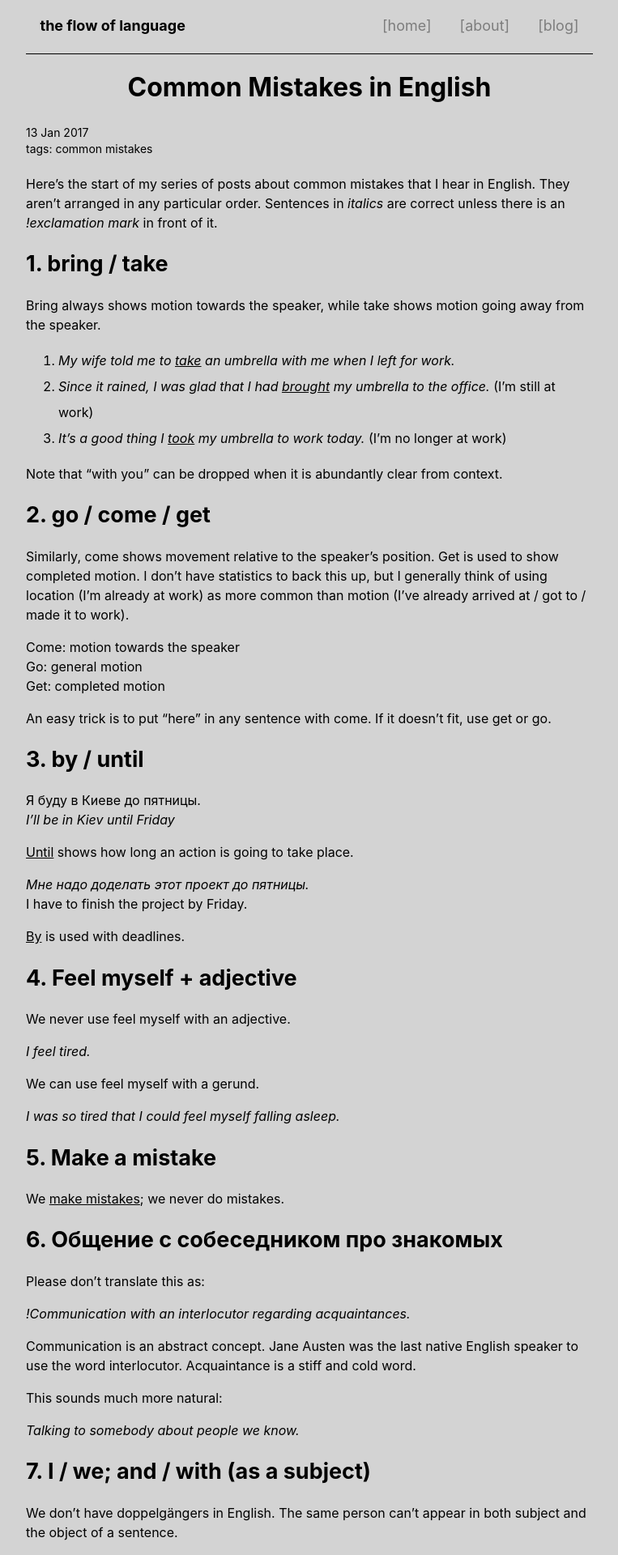
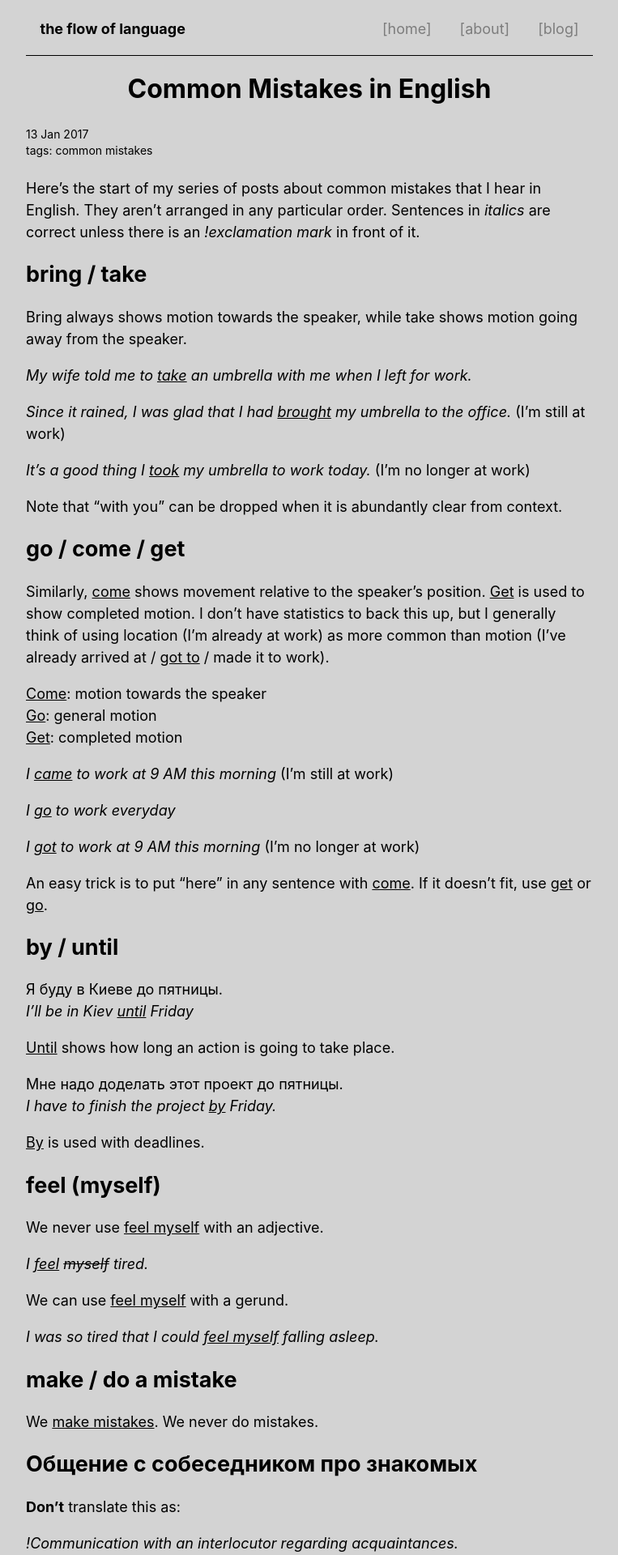
Before and after one commit to ZeroDeth/derekkedziora.github.io, a Jekyll site: the page built from _posts/2017-01-13-common-mistakes-in-english.md, in a window 1280 px wide. Shown: the top 1920 px of the page at 81% size, without its empty margins (258-1021 px from the left). Built offline with Jekyll 4.4.1, drawn with Linux system fonts in a browser that asks for light colours; comment, search, counter and statistics services are not loaded; some of the changed text lies outside the part shown.

Commit message:
format updated

```diff
--- a/_posts/2017-01-13-common-mistakes-in-english.md
+++ b/_posts/2017-01-13-common-mistakes-in-english.md
@@ -7,55 +7,63 @@ tags:
 
 Here's the start of my series of posts about common mistakes that I hear in English. They aren't arranged in any particular order. Sentences in *italics* are correct unless there is an *!exclamation mark* in front of it.
 
-## 1. bring / take
+## bring / take
 
 Bring always shows motion towards the speaker, while take shows motion going away from the speaker.
 
-1. *My wife told me to <u>take</u> an umbrella with me when I left for work.*
-2. *Since it rained, I was glad that I had <u>brought</u> my umbrella to the office.* (I'm still at work)
-3. *It's a good thing I <u>took</u> my umbrella to work today.* (I'm no longer at work)
+*My wife told me to <u>take</u> an umbrella with me when I left for work.*
+
+*Since it rained, I was glad that I had <u>brought</u> my umbrella to the office.* (I'm still at work)
+
+*It's a good thing I <u>took</u> my umbrella to work today.* (I'm no longer at work)
 
 Note that "with you" can be dropped when it is abundantly clear from context.
 
-## 2. go / come / get
+## go / come / get
 
-Similarly, come shows movement relative to the speaker's position. Get is used to show completed motion. I don't have statistics to back this up, but I generally think of using location (I'm already at work) as more common than motion (I've already arrived at / got to / made it to work).
+Similarly, <u>come</u> shows movement relative to the speaker's position. <u>Get</u> is used to show completed motion. I don't have statistics to back this up, but I generally think of using location (I'm already at work) as more common than motion (I've already arrived at / <u>got to</u> / made it to work).
 
-Come: motion towards the speaker
-Go: general motion
-Get: completed motion
+<u>Come</u>: motion towards the speaker
+<u>Go</u>: general motion
+<u>Get</u>: completed motion
 
-An easy trick is to put "here" in any sentence with come. If it doesn't fit, use get or go.
+*I <u>came</u> to work at 9 AM this morning* (I'm still at work)
 
-## 3. by / until
+*I <u>go</u> to work everyday*
+
+*I <u>got</u> to work at 9 AM this morning* (I'm no longer at work)
+
+An easy trick is to put "here" in any sentence with <u>come</u>. If it doesn't fit, use <u>get</u> or <u>go</u>.
+
+## by / until
 
 Я буду в Киеве до пятницы.
-*I'll be in Kiev until Friday*
+*I'll be in Kiev <u>until</u> Friday*
 
 <u>Until</u> shows how long an action is going to take place.
 
-*Мне надо доделать этот проект до пятницы.*
-I have to finish the project by Friday.
+Мне надо доделать этот проект до пятницы.
+*I have to finish the project <u>by</u> Friday.*
 
 <u>By</u> is used with deadlines.
 
-## 4. Feel myself + adjective
+## feel (myself)
 
-We never use feel myself with an adjective.
+We never use <u>feel myself</u> with an adjective.
 
-*I feel tired.*
+*I <u>feel</u> ~~myself~~ tired.*
 
-We can use feel myself with a gerund.
+We can use <u>feel myself</u> with a gerund.
 
-*I was so tired that I could feel myself falling asleep.*
+*I was so tired that I could <u>feel myself</u> falling asleep.*
 
-## 5. Make a mistake
+## make / do a mistake
 
-We <u>make mistakes</u>; we never do mistakes.
+We <u>make mistakes</u>. We never do mistakes.
 
-## 6. Общение с собеседником про знакомых
+## Общение с собеседником про знакомых
 
-Please don't translate this as:
+**Don't** translate this as:
 
 *!Communication with an interlocutor regarding acquaintances.*
 
@@ -65,7 +73,7 @@ This sounds much more natural:
 
 *Talking to somebody about people we know.*
 
-## 7. I / we; and / with (as a subject)
+## I / we, and / with
 
 We don't have doppelgängers in English. The same person can't appear in both subject and the object of a sentence.
 
--- a/css/main.css
+++ b/css/main.css
@@ -15,12 +15,12 @@ a:hover {
 }
 
 p, ul, ol {
-    font-size: 16px;
-    line-height: 24px;
+    font-size: 18px;
+    line-height: 27px;
 }
 
 ul, ol {
-  line-height: 32px;
+  line-height: 36px;
 }
 
 h1 {
@@ -34,7 +34,8 @@ h2 {
 }
 
 h3 {
-    font-size: 18px;
+    font-size: 18
+    px;
 }
 
 nav {
@@ -222,10 +223,12 @@ blockquote {
     #nav-mobile-title {
       text-align: center;
       font-weight: bold;
+      margin: 13px 0px 14px 0px;
     }
 
     #nav-mobile-menu {
-      padding-left: 0%;
+      height: 50px;
+      padding-left: 0px;
       text-align: center;
       border-bottom: solid;
       border-color: black;
```
Also changed, not shown: other parts of _posts/2017-01-13-common-mistakes-in-english.md (+6 -6 lines).
